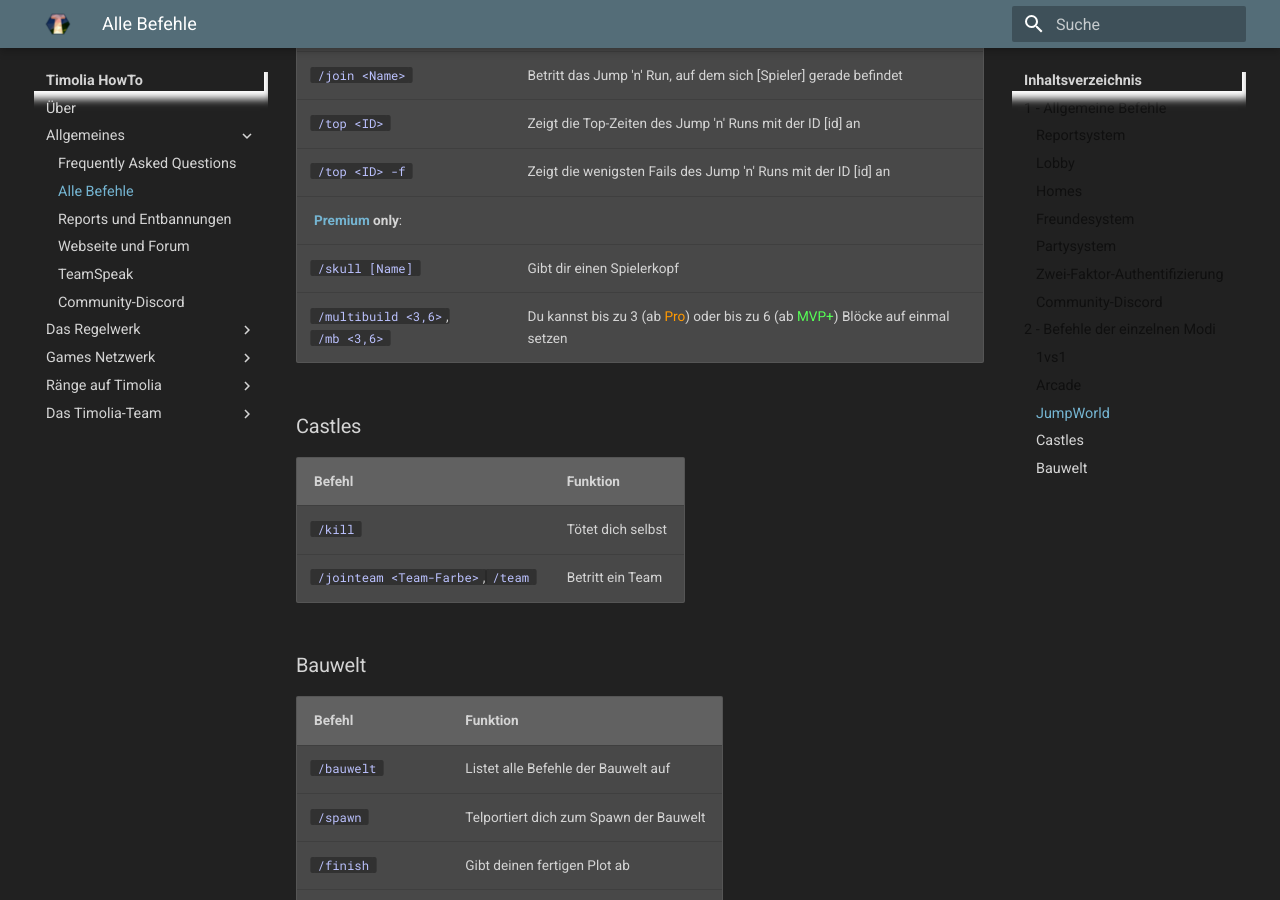
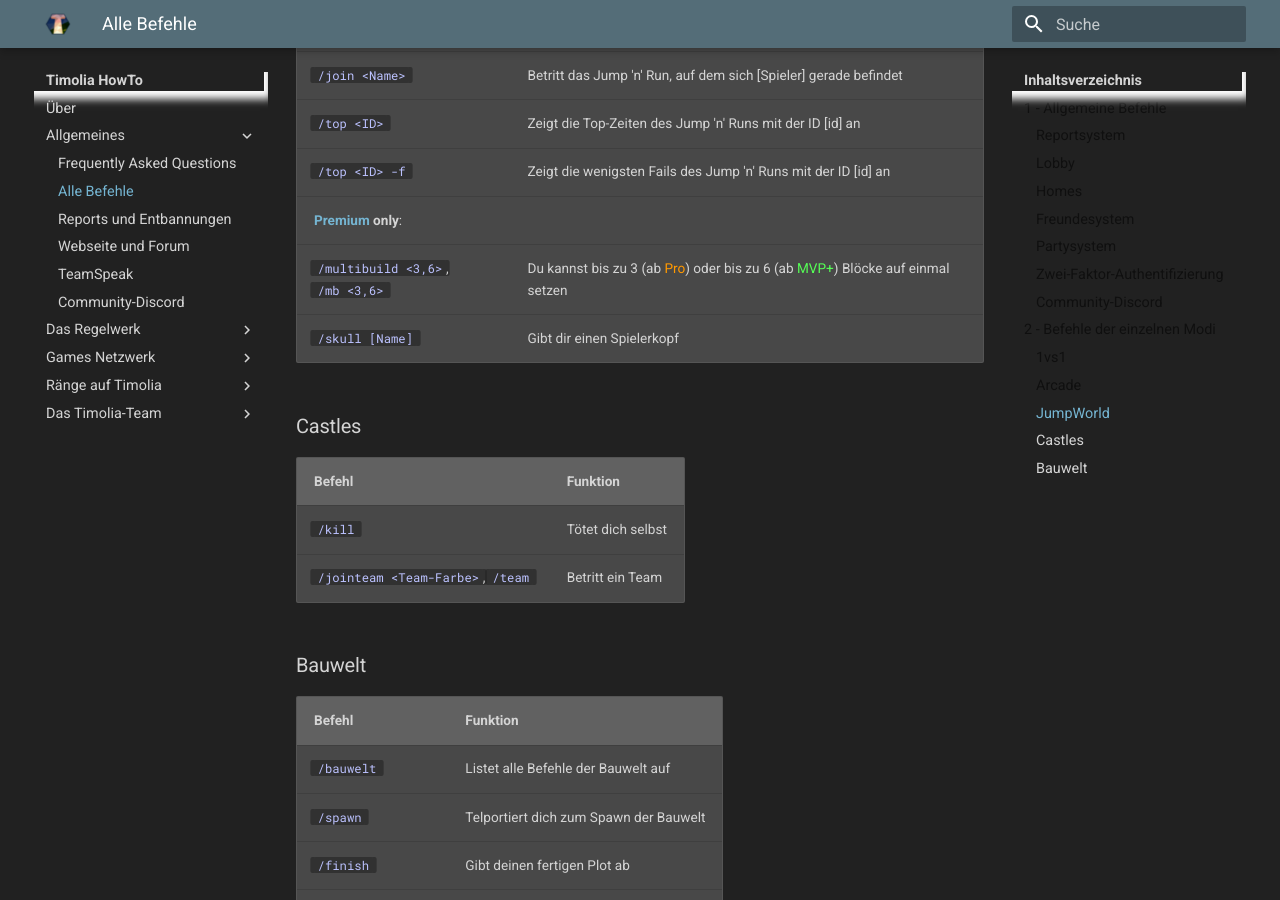
Before and after one commit to TimoliaDE/HowTo, an MkDocs documentation site: the page built from docs/commands.md, in a window 1280 px wide and 900 px high, scrolled down 10209 px. Built offline with MkDocs 1.6.1 and Material for MkDocs 9.7.7, drawn with Linux system fonts in a browser that asks for light colours; old or Windows-style settings are respelled for this version of MkDocs.

Commit message:
rearrange cuz m < s

```diff
--- a/docs/commands.md
+++ b/docs/commands.md
@@ -220,8 +220,8 @@ Der <strong>Timolia Bot</strong> verfügt über mehrere Commands, die ausgeführ
 | `/top <ID>`                         | Zeigt die Top-Zeiten des Jump 'n' Runs mit der ID [id] an |
 | `/top <ID> -f`                      | Zeigt die wenigsten Fails des Jump 'n' Runs mit der ID [id] an |
 **[Premium](/ranks/premium/) only**:
+| `/multibuild <3,6>`,<br>`/mb <3,6>` | Du kannst bis zu 3 (ab <span class="pro">Pro</span>) oder bis zu 6 (ab <span class="mvp">MVP+</span>) Blöcke auf einmal setzen
 | `/skull [Name]`                     | Gibt dir einen Spielerkopf
-| `/multibuild <3,6>`,<br>`/mb <3,6>` | Du kannst bis zu 3 (ab <span class="pro">Pro</span>) oder bis zu 6 (ab <span class="mvp">MVP+</span>) Blöcke auf einmal setzen
 
 ### Castles
 | Befehl | Funktion |
```
Also changed, not shown: docs/games/jumpworld.md (+1 -1 lines).
